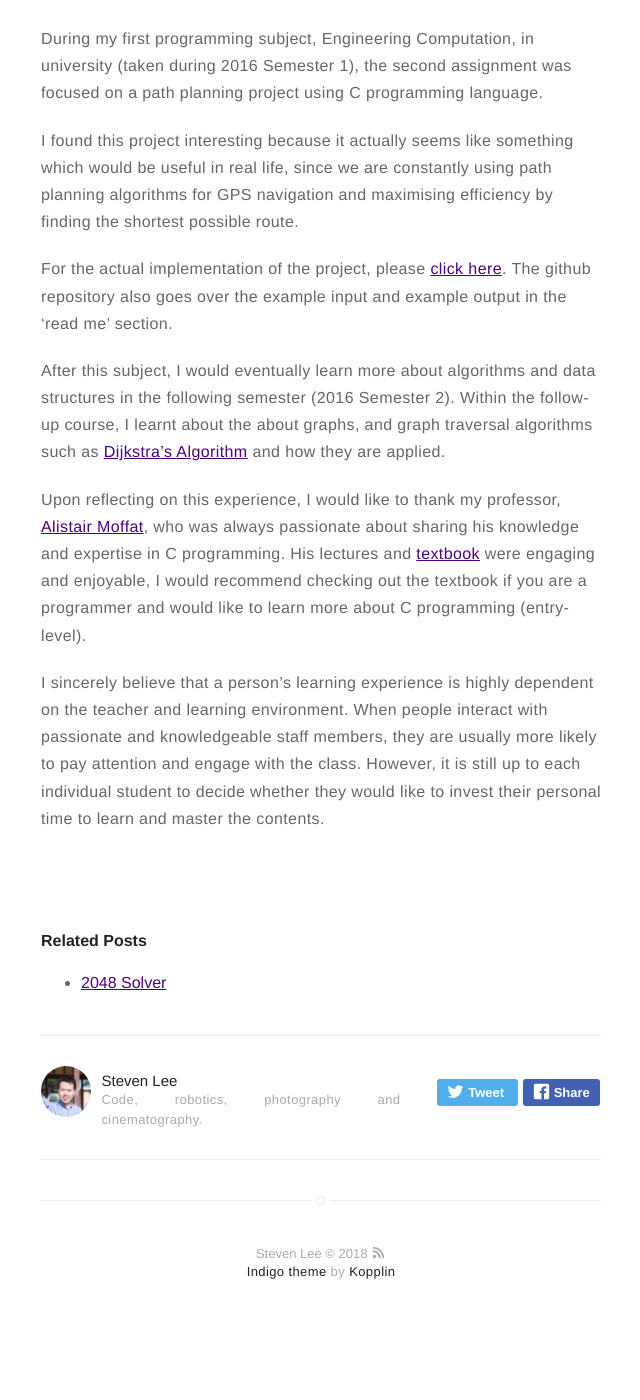
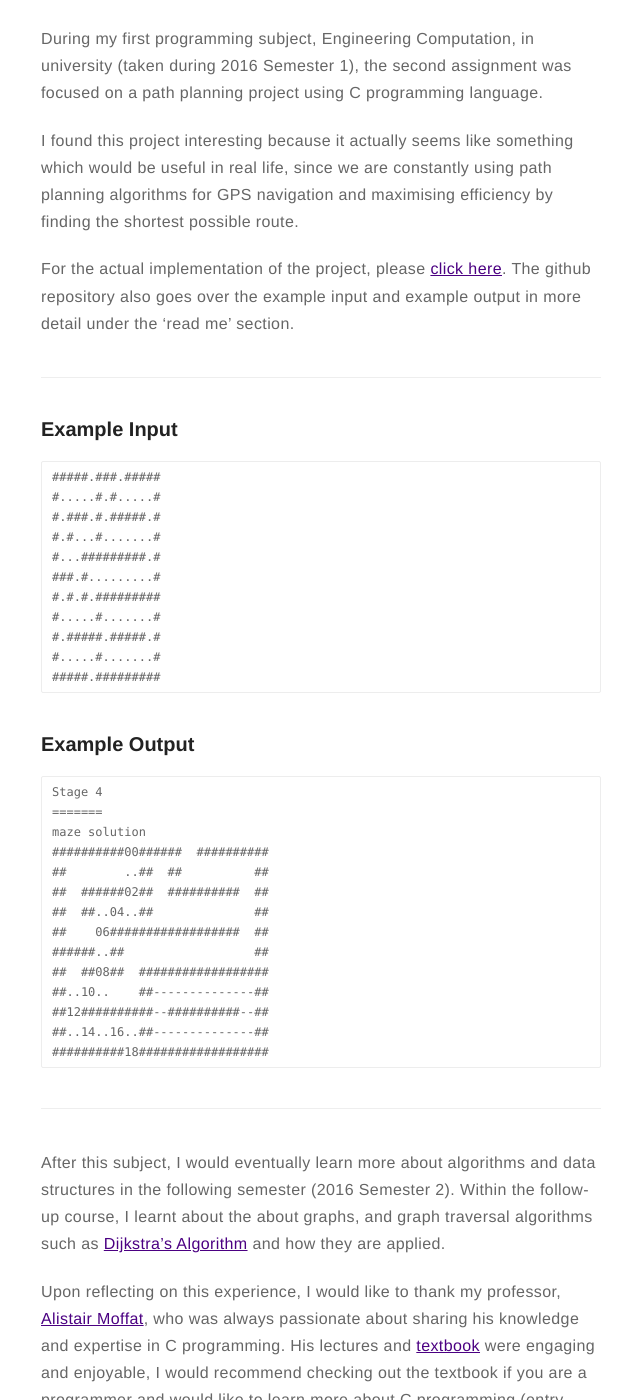
Before and after one commit to stevenlee090/stevenlee090.github.io, a Jekyll site: the page built from _posts/2016-05-23-path-planning-project.markdown, in a window 1280 px wide and 1400 px high, scrolled down 316 px. Shown: the whole window, without its empty margins (319-959 px from the left). Built offline with Jekyll 4.4.1, drawn with Linux system fonts in a browser that asks for light colours; before the commit the page ends 1659 px from its top, so only the background shows below that.

````diff
--- a/_posts/2016-05-23-path-planning-project.markdown
+++ b/_posts/2016-05-23-path-planning-project.markdown
@@ -21,7 +21,42 @@
 
 I found this project interesting because it actually seems like something which would be useful in real life, since we are constantly using path planning algorithms for GPS navigation and maximising efficiency by finding the shortest possible route.
 
-For the actual implementation of the project, please [click here](https://github.com/stevenlee090/path-planning). The github repository also goes over the example input and example output in the 'read me' section.
+For the actual implementation of the project, please [click here](https://github.com/stevenlee090/path-planning). The github repository also goes over the example input and example output in more detail under the 'read me' section.
+
+---
+### Example Input
+```
+#####.###.#####
+#.....#.#.....#
+#.###.#.#####.#
+#.#...#.......#
+#...#########.#
+###.#.........#
+#.#.#.#########
+#.....#.......#
+#.#####.#####.#
+#.....#.......#
+#####.#########
+```
+
+### Example Output
+```
+Stage 4
+=======
+maze solution
+##########00######  ##########
+##        ..##  ##          ##
+##  ######02##  ##########  ##
+##  ##..04..##              ##
+##    06##################  ##
+######..##                  ##
+##  ##08##  ##################
+##..10..    ##--------------##
+##12##########--##########--##
+##..14..16..##--------------##
+##########18##################
+```
+---
 
 After this subject, I would eventually learn more about algorithms and data structures in the following semester (2016 Semester 2). Within the follow-up course, I learnt about the about graphs, and graph traversal algorithms such as [Dijkstra's Algorithm](https://en.wikipedia.org/wiki/Dijkstra's_algorithm) and how they are applied.
 
````
Also changed, not shown: _posts/2016-10-14-java-rpg.markdown (added, +105 -0 lines), 2 other files.
